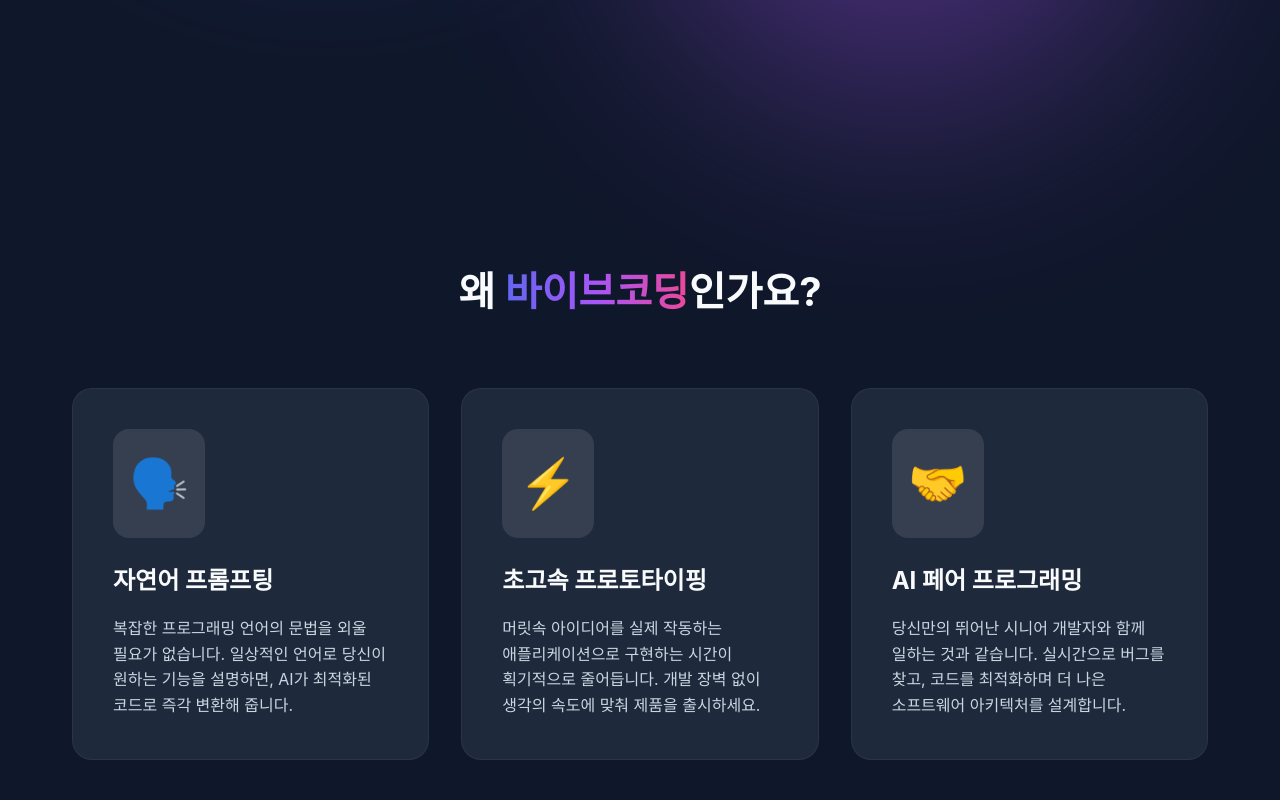
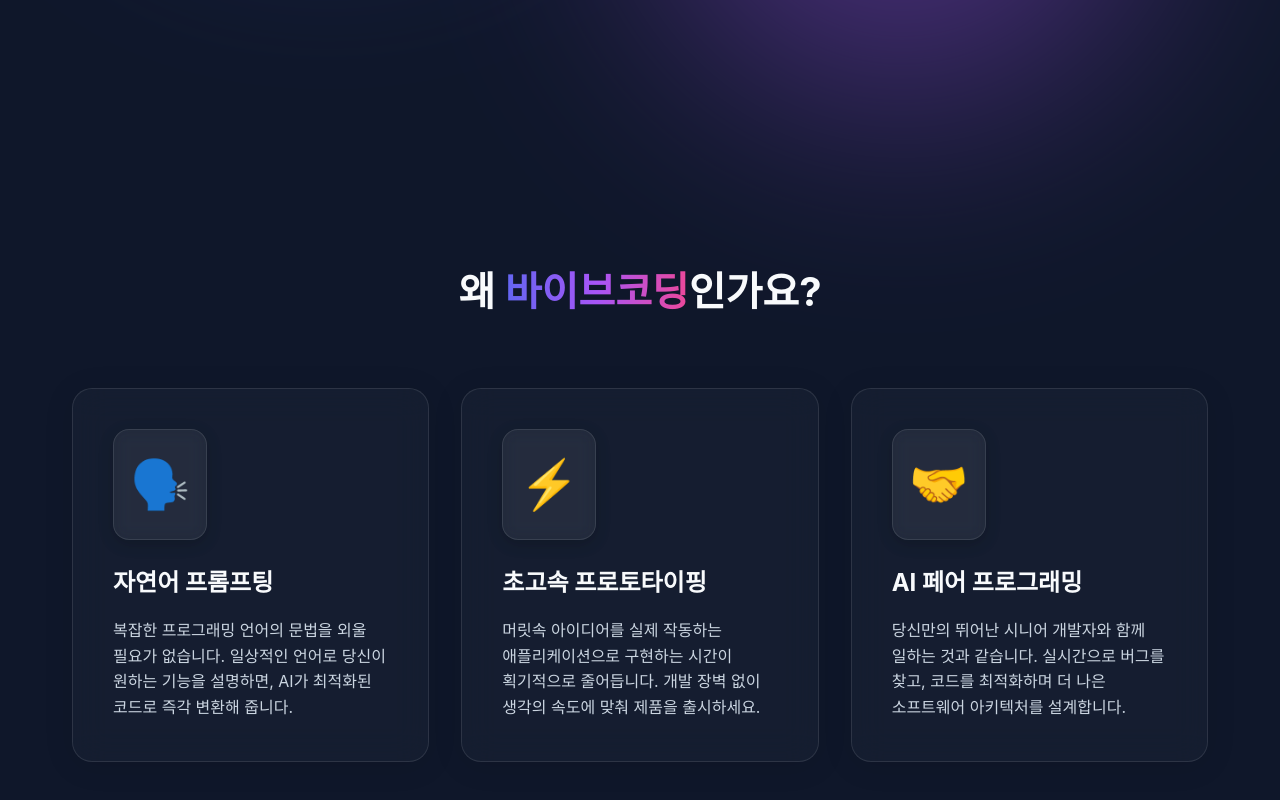
Before and after one commit to faithcherry33/0613test, a plain HTML site: page index.html in a window 1280 px wide. Shown: the part 620-1420 px from the top of the page. Drawn offline with Linux system fonts and the light colour scheme; a web font is replaced by a local one.

Commit message:
글래스모피즘 적용

```diff
--- a/index.html
+++ b/index.html
@@ -104,11 +104,14 @@
         }
 
         .card {
-            background: var(--surface);
+            background: rgba(30, 41, 59, 0.4);
+            backdrop-filter: blur(16px);
+            -webkit-backdrop-filter: blur(16px);
             padding: 2.5rem;
             border-radius: 20px;
-            border: 1px solid rgba(255, 255, 255, 0.05);
-            transition: transform 0.3s ease, border-color 0.3s ease;
+            border: 1px solid rgba(255, 255, 255, 0.1);
+            box-shadow: 0 4px 30px rgba(0, 0, 0, 0.1);
+            transition: transform 0.3s ease, border-color 0.3s ease, box-shadow 0.3s ease, background 0.3s ease;
             position: relative;
             overflow: hidden;
             z-index: 1;
@@ -129,7 +132,9 @@
 
         .card:hover {
             transform: translateY(-10px);
-            border-color: rgba(168, 85, 247, 0.3);
+            border-color: rgba(168, 85, 247, 0.4);
+            box-shadow: 0 10px 40px rgba(168, 85, 247, 0.2);
+            background: rgba(30, 41, 59, 0.6);
         }
 
         .card:hover::before {
@@ -140,7 +145,11 @@
             font-size: 3rem;
             margin-bottom: 1.5rem;
             display: inline-block;
-            background: rgba(255,255,255,0.1);
+            background: rgba(255, 255, 255, 0.05);
+            backdrop-filter: blur(8px);
+            -webkit-backdrop-filter: blur(8px);
+            border: 1px solid rgba(255, 255, 255, 0.1);
+            box-shadow: 0 4px 15px rgba(0, 0, 0, 0.2);
             padding: 1rem;
             border-radius: 16px;
         }
```
